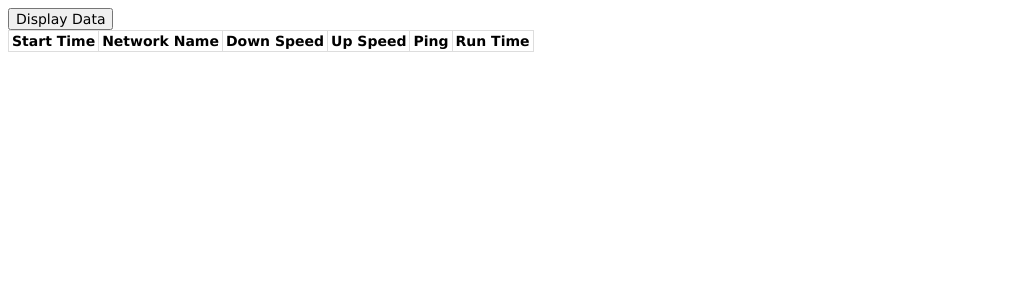
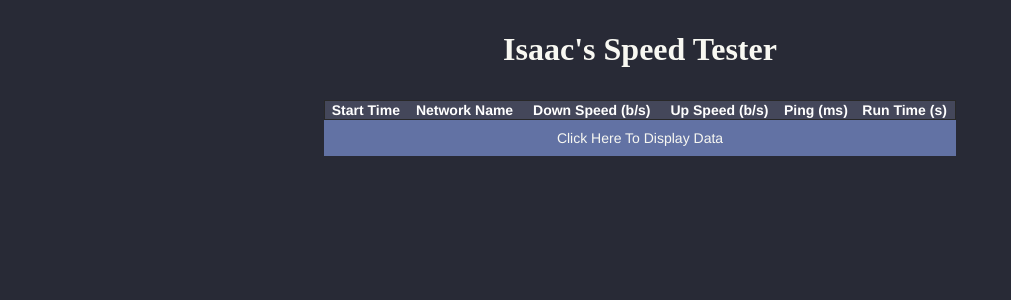
Before and after one commit to IBRice101/CMP408-Code, a Flask app: page / in a window 1280 px wide. Shown: the top 300 px of the page, without its empty margins (0-1011 px from the left). Run offline with Flask 2, Linux system fonts and the light colour scheme; lists and menus that the app fills with data are empty.

Commit message:
made the webpage look a bit nicer

```diff
--- /dev/null
+++ b/Cloud-Code/static/styles/main.css
@@ -0,0 +1,50 @@
+body {
+    background-color: #282a36;
+}
+
+h1 {
+    text-align: center;
+    padding: 10px;
+    color: #f8f8f2;
+    font: helvetica
+}
+
+table {
+    border: solid 1px #282828;
+    border-collapse: collapse;
+    padding: 2px 3px;
+    text-align: center;
+    margin: 0 auto;
+    width: 50%;
+    background-color: #44475a;
+    color: #f8f8f2;
+}
+
+th, td {
+    font:14px helvetica;
+    color: #ffffff;
+}
+
+th {
+    font-weight: bold;
+}
+
+p, input {
+    font:14px helvetica;
+    color: #ffffff;
+}
+
+.button {
+    margin: 0 auto;
+    display: block;
+    width: 50%;
+    background-color: #6272a4;
+    color: #f8f8f2;
+    border: none;
+    padding: 10px;
+    text-align: center;
+}
+
+.button:hover {
+    box-shadow: 0 12px 16px 0 rgba(0,0,0,0.24),0 17px 50px 0 rgba(0,0,0,0.19);
+}
--- a/Cloud-Code/templates/index.html
+++ b/Cloud-Code/templates/index.html
@@ -3,35 +3,26 @@
 <head>
     <meta charset="UTF-8">
     <title>Network Speedtester</title>
-    <style>
-        table, th, td {
-            border: solid 1px #DDD;
-            border-collapse: collapse;
-            padding: 2px 3px;
-            text-align: center;
-        }
-        th, td, p, input {
-            font:14px Verdana;
-        }
-        th {
-            font-weight: bold;
-        }
-    </style>
-</head>
+    <meta charset="UTF-8">
+    <meta name="viewport" content="width=device-width, initial-scale=1.0">
+    <meta http-equiv="X-UA-Compatible" content="ie=edge">
+    <link rel="stylesheet" type="text/css" href="{{ url_for('static',filename='styles/main.css') }}">
+    </head>
 <body>
-    <input type="button" onclick="CreateTable()" value="Display Data" />
+    <h1>Isaac's Speed Tester</h1>
     <table>
         <thead>
             <th>Start Time</th>
             <th>Network Name</th>
-            <th>Down Speed</th>
-            <th>Up Speed</th>
-            <th>Ping</th>
-            <th>Run Time</th>
+            <th>Down Speed (b/s)</th>
+            <th>Up Speed (b/s)</th>
+            <th>Ping (ms)</th>
+            <th>Run Time (s)</th>
         </thead>
         <tbody id="table">
         </tbody>
     </table>
+    <input type="button" class="button" onclick="CreateTable()" value="Click Here To Display Data" />
 
     <script>
         function CreateTable() {
```
Also changed, not shown: Cloud-Code/data.json (+8 -0 lines).
